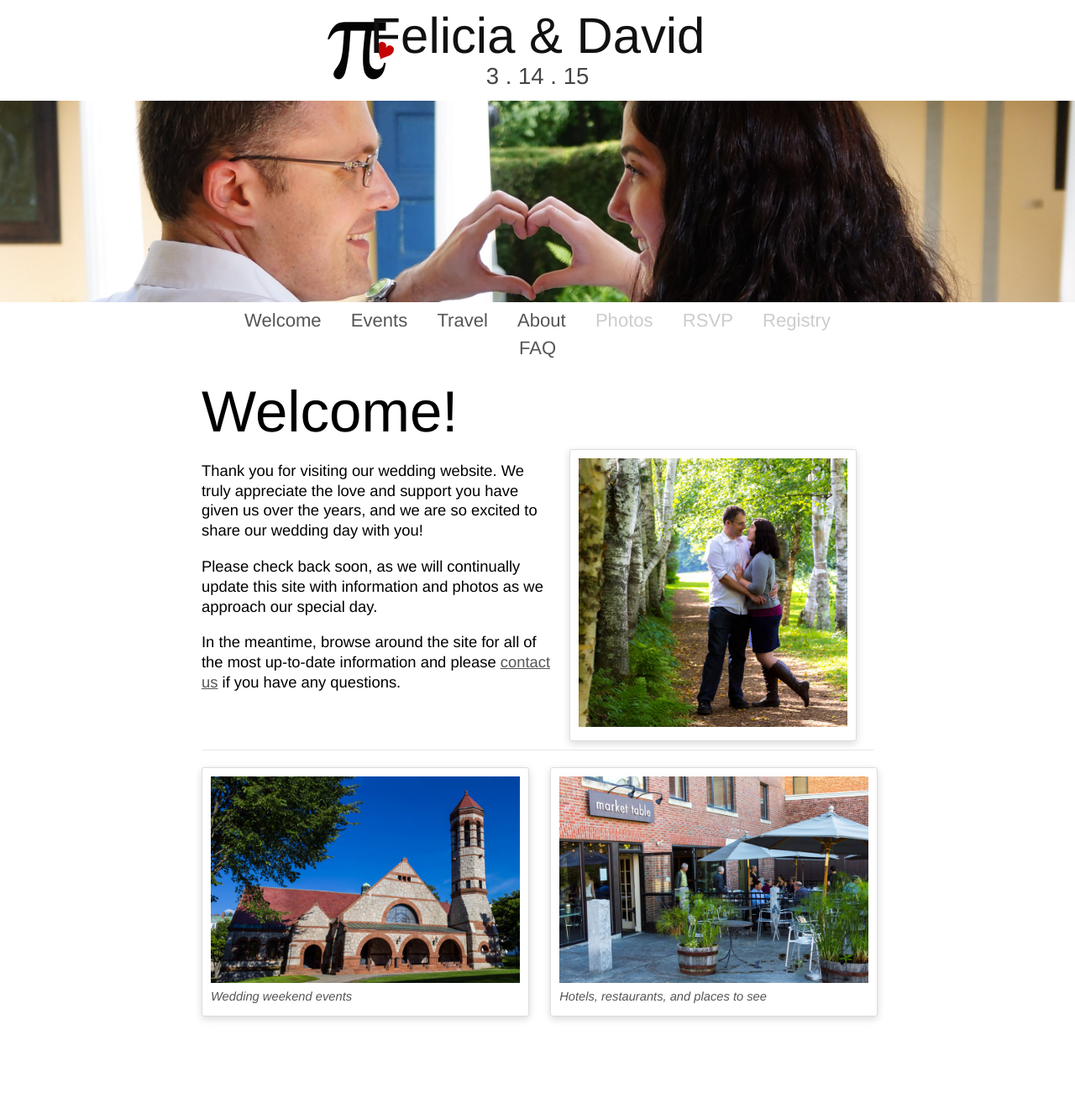
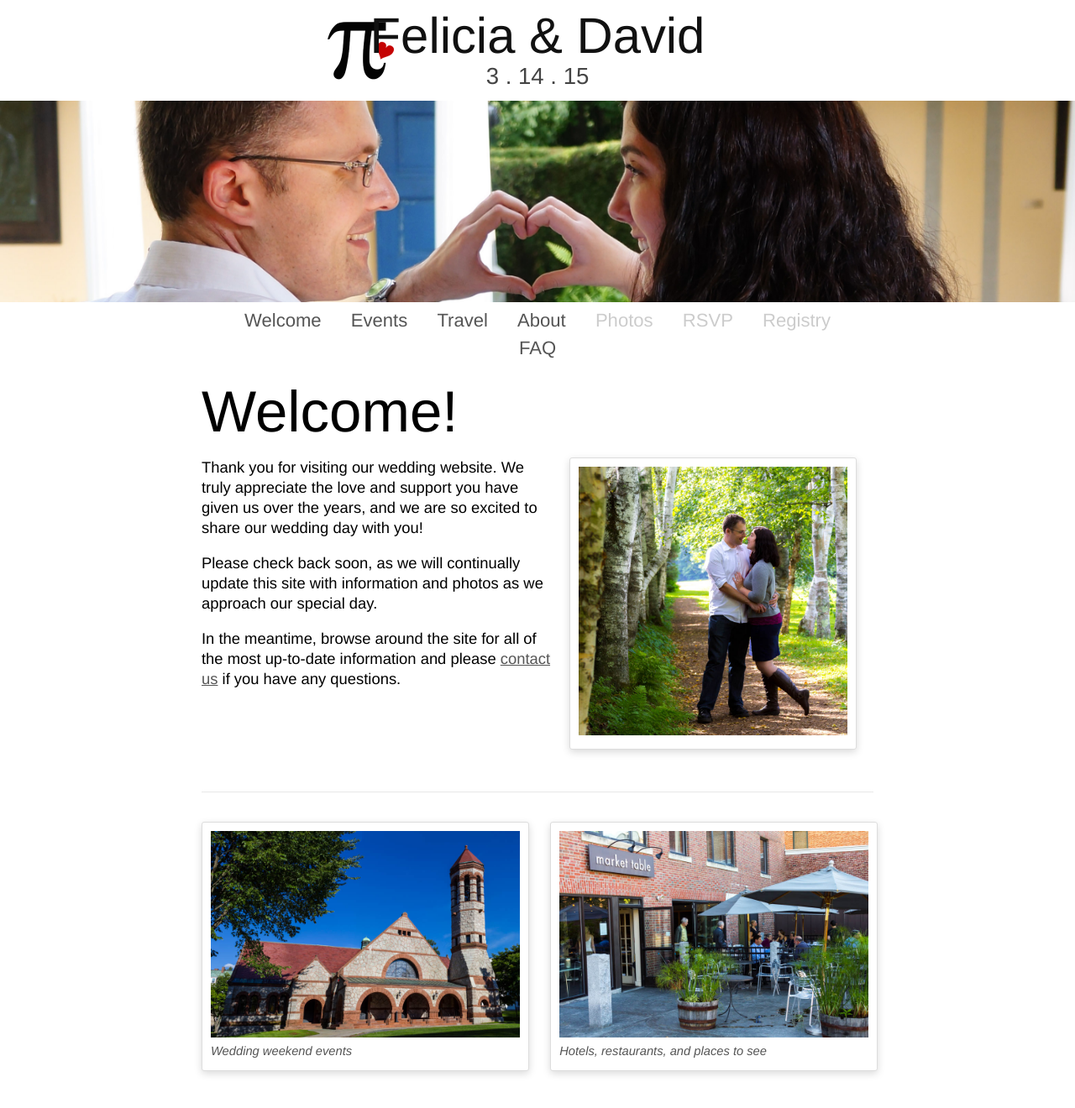
Before and after one commit to dnschnur/piday.github.com, a Jekyll site: the page built from index.md, in a window 1280 px wide. Shown: the top 1320 px of the page at 84% size. Built offline with Jekyll 4.4.1, drawn with Linux system fonts in a browser that asks for light colours; nearby versions of some CDN libraries.

Commit message:
Adjust welcome page photo and section margins.

```diff
--- a/index.md
+++ b/index.md
@@ -4,7 +4,7 @@ layout: default
 
 ## Welcome! ##
 
-<div class="photo lightboxable photo-right">
+<div class="photo lightboxable photo-right welcome-photo">
   <img src="/images/places/stgaudens.jpg">
 </div>
 
--- a/piday.css
+++ b/piday.css
@@ -17,7 +17,7 @@ body {
 h2 {
   clear: both;
   font: 3.75em "tangerine", Helvetica, Arial, sans-serif;
-  margin: 5px 0;
+  margin: 5px 0 15px 0;
   white-space: nowrap;
 }
 
@@ -37,6 +37,10 @@ hr {
   clear: both;
   height: 1px;
   margin: 20px 0;
+}
+
+p {
+  margin-top: 0;
 }
 
 a {
@@ -300,6 +304,7 @@ input[type=submit]:disabled {
   -moz-box-shadow: 0 3px 10px rgba(0,0,0,0.15);
   -webkit-box-shadow: 0 3px 10px rgba(0,0,0,0.15);
   box-shadow: 0 3px 10px rgba(0,0,0,0.15);
+  margin: 15px 0 20px 0;
   padding: 10px;
   position: relative;
 }
@@ -412,6 +417,12 @@ input[type=submit]:disabled {
   border: 0;
   height: 400px;
   width: 100%;
+}
+
+/* Welcome page styles */
+
+.welcome-photo {
+  margin-bottom: 50px;
 }
 
 /* Events page styles */
```
